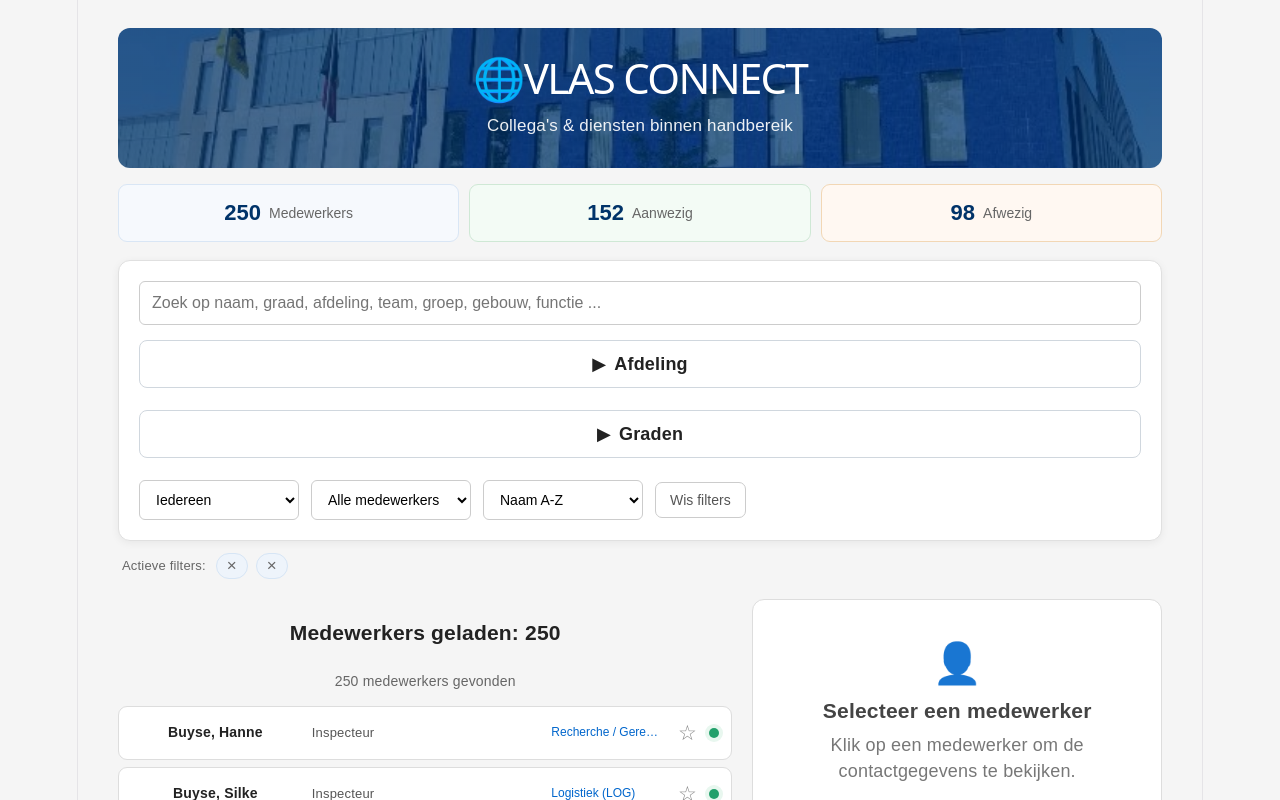
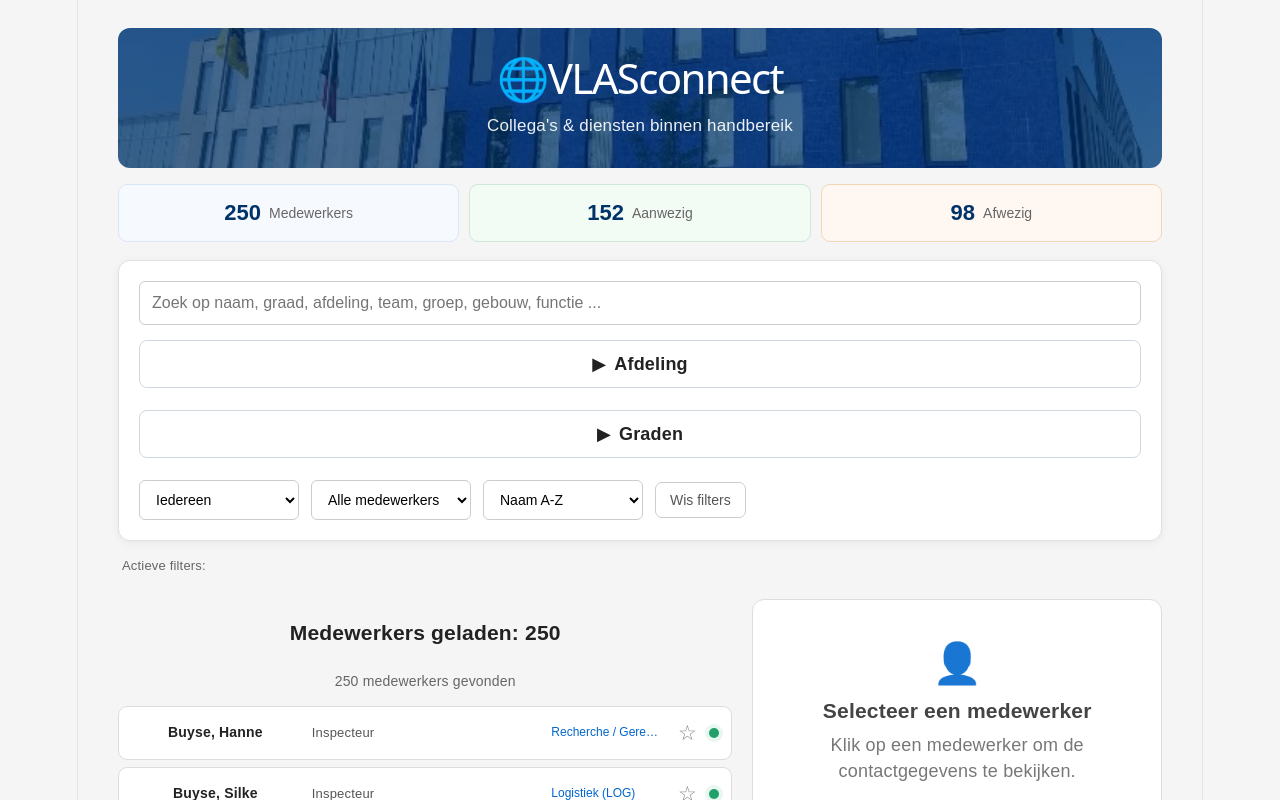
Before and after one commit to 123kode/PersoneelsPortaal, a React (Vite) app: page / in a window 1280 px wide. Shown: the top 800 px of the page. Built offline with nearby package versions, Linux system fonts and the light colour scheme.

Commit message:
Filters toont aantallen

```diff
--- a/src/App.tsx
+++ b/src/App.tsx
@@ -302,7 +302,7 @@ function App() {
                 <div className="portaal-header-inhoud">
 
                     <h1>
-                        🌐VLAS CONNECT
+                        🌐VLASconnect
                     </h1>
 
                     <p className="subtitel">
@@ -567,31 +567,29 @@ function App() {
                             </button>
                         )}
 
-                        {dienstFilter && (
+                        {dienstFilter.length > 0 && (
                             <button
                                 type="button"
                                 className="filter-chip"
                                 onClick={() => {
-                                    setDienstFilter([]);;
+                                    setDienstFilter([]);
                                     setGeselecteerdeDienst(null);
                                 }}
-                                title="Dienstfilter verwijderen"
+                                title={`Geselecteerd: ${dienstFilter.join(", ")}\nKlik om alle dienstfilters te verwijderen`}
                             >
-                                {dienstFilter}
+                                🏢 Diensten ({dienstFilter.length})
                                 <span>×</span>
                             </button>
                         )}
 
-                        {functieFilter && (
+                        {functieFilter.length > 0 && (
                             <button
                                 type="button"
                                 className="filter-chip"
-                                onClick={() =>
-                                    setFunctieFilter([])
-                                }
-                                title="Graadfilter verwijderen"
+                                onClick={() => setFunctieFilter([])}
+                                title={`Geselecteerd: ${functieFilter.join(", ")}\nKlik om alle graadfilters te verwijderen`}
                             >
-                                {functieFilter}
+                                👮 Graden ({functieFilter.length})
                                 <span>×</span>
                             </button>
                         )}
@@ -600,14 +598,12 @@ function App() {
                             <button
                                 type="button"
                                 className="filter-chip"
-                                onClick={() =>
-                                    setAanwezigFilter("")
-                                }
+                                onClick={() => setAanwezigFilter("")}
                                 title="Aanwezigheidsfilter verwijderen"
                             >
                                 {aanwezigFilter === "aanwezig"
-                                    ? "Aanwezig"
-                                    : "Afwezig"}
+                                    ? "🟢 Aanwezig"
+                                    : "🟠 Afwezig"}
                                 <span>×</span>
                             </button>
                         )}
@@ -616,9 +612,7 @@ function App() {
                             <button
                                 type="button"
                                 className="filter-chip"
-                                onClick={() =>
-                                    setFavorietenFilter("")
-                                }
+                                onClick={() => setFavorietenFilter("")}
                                 title="Favorietenfilter verwijderen"
                             >
                                 ★ Favorieten
```
